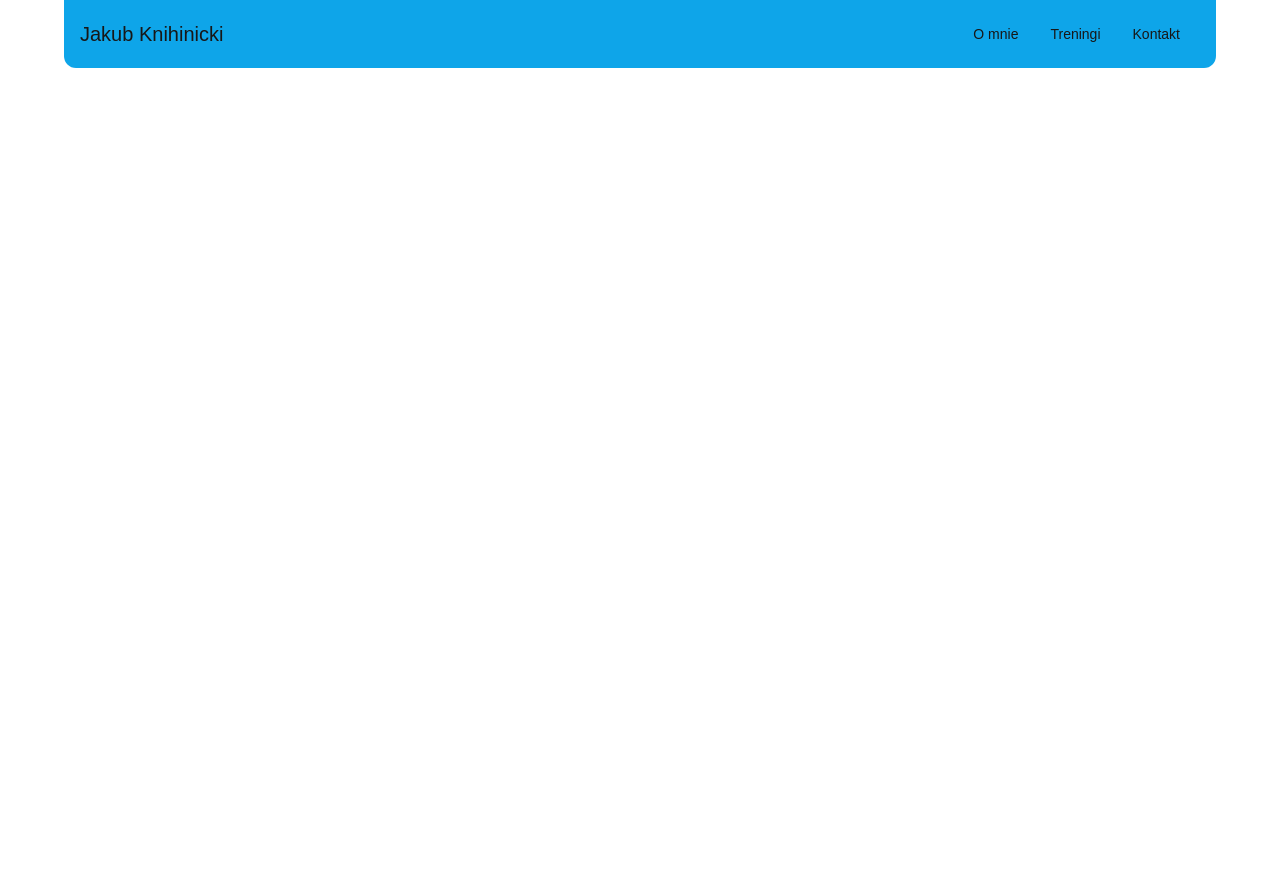
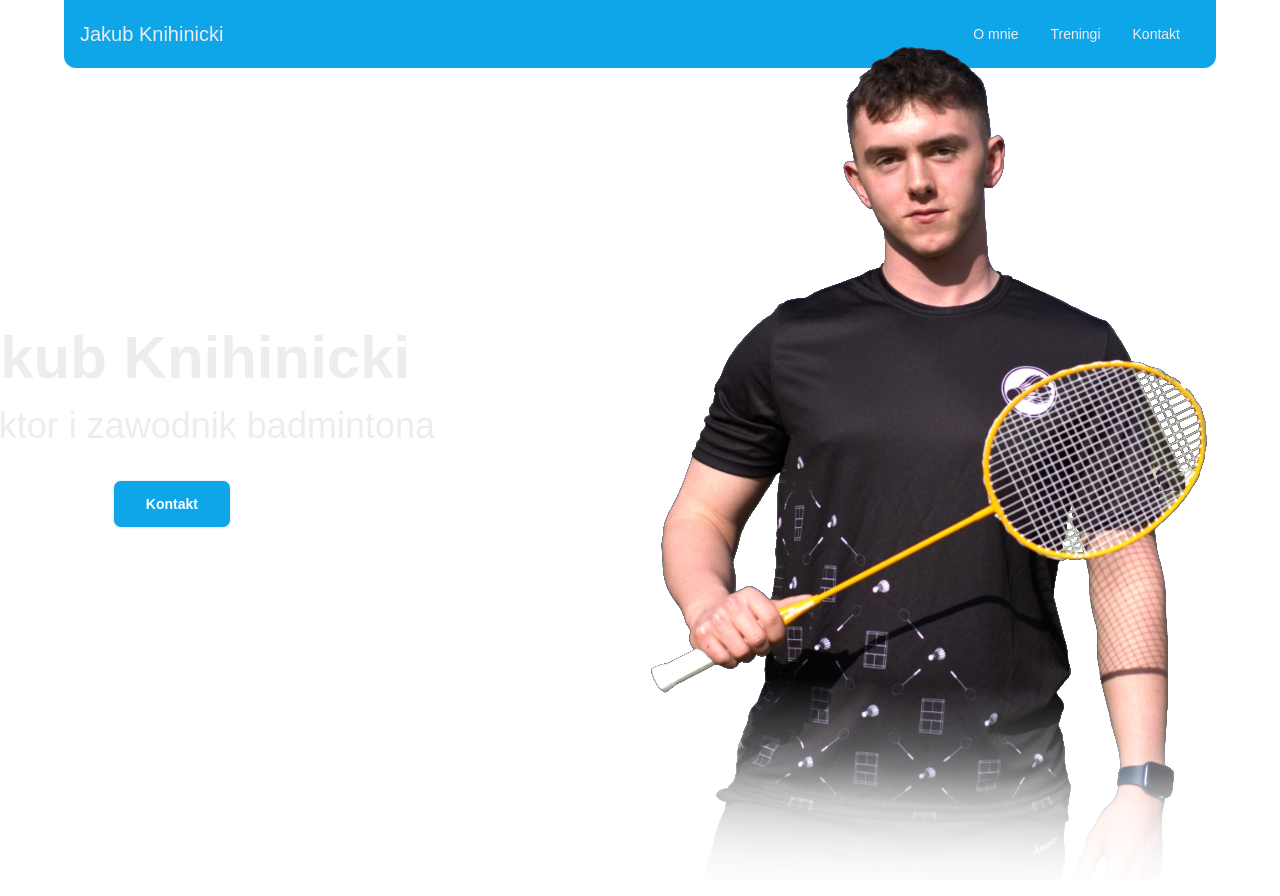
Before and after one commit to jeli-t/kubakniha.pl, a Next.js app in the folder next-app/: page / in a window 1280 px wide. Before the commit the page ends 800 px from the top, so only its background shows below. Built offline with nearby package versions, Linux system fonts and the light colour scheme.

Commit message:
add HeroSection

```diff
--- /dev/null
+++ b/next-app/app/UI/HeroSection/HeroSection.tsx
@@ -0,0 +1,28 @@
+import Image from "next/image";
+import HeroImg from './hero.png'
+
+export function HeroSection() {
+    return (
+        <div className="hero bg-base-100 min-h-screen">
+            <div className="hero-content justify-between max-w-7xl flex-col md:flex-row-reverse gap-4 md:gap-10 xl:gap-40">
+                <Image
+                    src={HeroImg}
+                    className="w-full md:min-w-xl"
+                    alt= "Jakub Knihinicki"
+                />
+                <div className="pb-10 w-full min-w-fit">
+                    <h1 className="text-center text-3xl sm:text-4xl lg:text-5xl xl:text-6xl font-bold">
+                        Jakub Knihinicki
+                        <br />
+                        <span className="text-xl sm:text-2xl lg:text-3xl xl:text-4xl font-normal">
+                            Instruktor i zawodnik badmintona
+                        </span>
+                    </h1>
+                    <div className="flex justify-center pt-4 lg:pt-8">
+                        <button className="btn px-8 bg-sky-500 text-white">Kontakt</button>
+                    </div>
+                </div>
+            </div>
+        </div>
+    )
+}
--- a/next-app/app/globals.css
+++ b/next-app/app/globals.css
@@ -3,15 +3,8 @@
 @tailwind utilities;
 
 :root {
-  --background: #ffffff;
-  --foreground: #171717;
-}
-
-@media (prefers-color-scheme: dark) {
-  :root {
-    --background: #0a0a0a;
-    --foreground: #ededed;
-  }
+  --background: #0a0a0a;
+  --foreground: #ededed;
 }
 
 body {
--- a/next-app/app/page.tsx
+++ b/next-app/app/page.tsx
@@ -1,7 +1,8 @@
 import Image from "next/image";
+import { HeroSection } from "./UI/HeroSection/HeroSection";
 
 export default function Home() {
   return (
-    <></>
+    <HeroSection />
   );
 }
```
Also changed, not shown: next-app/app/UI/HeroSection/hero.png (added).
